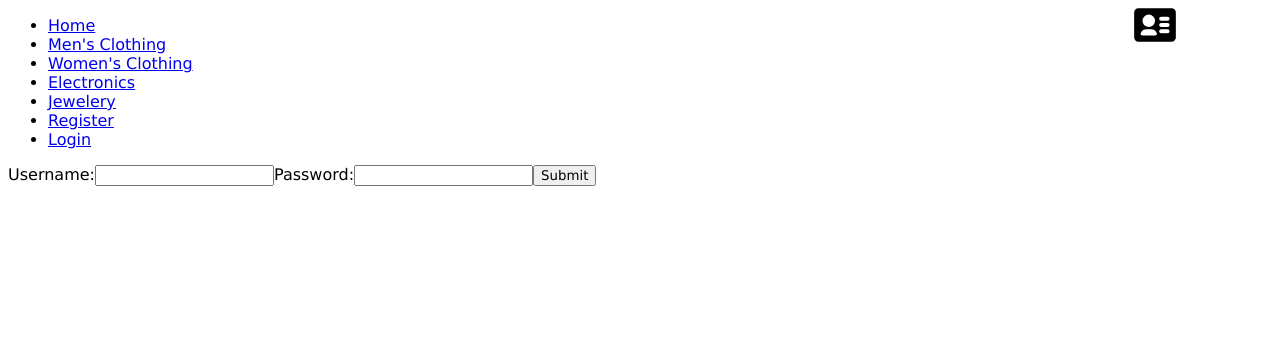
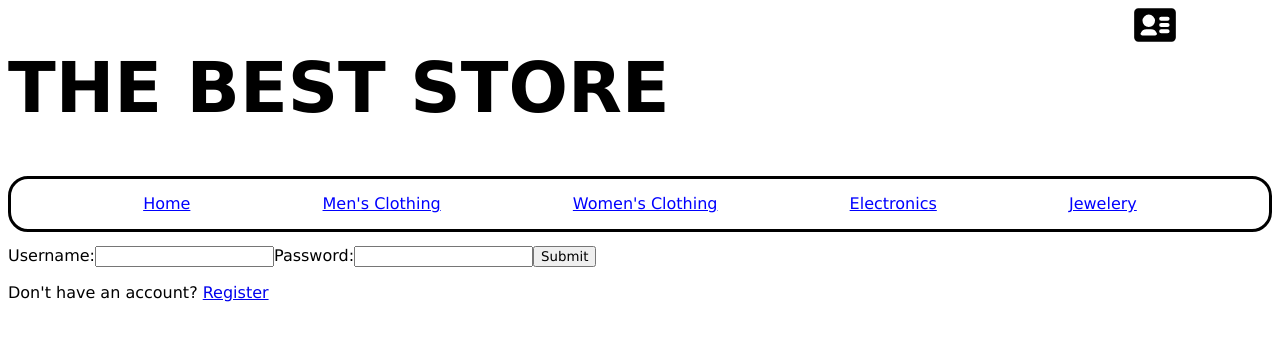
Before and after one commit to alectorres0/capstone_e-commerce, a React (Vite) app in the folder client/: page /login in a window 1280 px wide. Shown: the top 340 px of the page. Built offline with nearby package versions, Linux system fonts and the light colour scheme.

Commit message:
more styling with navbar

```diff
--- a/client/src/App.css
+++ b/client/src/App.css
@@ -56,7 +56,14 @@ padding: 20px;
 .cart>svg{
     width: 50px;
     height: 50px;
+    transition: width 0.3s ease-in-out;
+    transition: height 0.3s ease-in-out;
 
+}
+
+.cart>svg:hover{
+    width: 60px;
+    height: 60px;
 }
 .cart>span{
     margin-right: 5px;
@@ -70,6 +77,12 @@ padding: 20px;
 .accountSymbol>svg{
     width: 50px;
     height: 50px;
+    transition: width 0.3s ease-in-out;
+    transition: height 0.3s ease-in-out;
+}
+.accountSymbol>svg:hover{
+    width:60px;
+    height:60px;
 }
 
 .accountInfo{
@@ -80,3 +93,42 @@ padding: 20px;
     width: 50%;
     padding: 20px;
 }
+.navBar{
+    padding: 0px;
+    margin-bottom: 40px;
+}
+.navBar>nav{
+    padding: 0px;
+    height:30px;
+
+
+}
+.navBar>nav>ul{
+    list-style-type: none;
+    display:flex;
+    justify-content:space-evenly;
+    align-items:center;
+    padding: 0px;
+    border: 3px solid black;
+    border-radius: 20px;
+    height:50px;
+
+
+}
+
+.navBar>nav>ul>li{
+
+    display: flex;
+    justify-content: center;
+    align-items: center;
+    height:50px;
+    padding: 0px;
+}
+.navBar>nav>ul>li:hover{
+    border: 2px solid black;
+}
+.navBar>nav>ul>li>a{
+
+    color: blue;
+    align-items:center;
+}
--- a/client/src/App.jsx
+++ b/client/src/App.jsx
@@ -23,6 +23,7 @@ function App() {
 
   return (
     <>
+    <h1 style = {{fontSize: '70px'}}>THE BEST STORE</h1>
     <Navbar/>
     <AccountSymbol token = {token}/>
     { cartId && <Cart cartQuantity = {cartQuantity} setCartQuantity={setCartQuantity} userId = {userId} token = {token}/>}
--- a/client/src/components/Login.jsx
+++ b/client/src/components/Login.jsx
@@ -1,4 +1,5 @@
 import {useState} from 'react'
+import {Link} from 'react-router-dom'
 import {userLogin, fetchCart} from '../API'
 
 const Login = ({cartId, setCartId,token,setToken,userId, setUserId, setUserInfo}) =>{
@@ -24,6 +25,7 @@ const handleChange = (e) => {
     }));
   };
 return(
+  <div>
     <form onSubmit = {handleSubmit}>
         <label>
             Username:
@@ -36,6 +38,8 @@ return(
         <button type = "submit">Submit</button>
         </form>
 
+        <p>Don't have an account? <Link to = "/register">Register</Link></p>
+        </div>
 )
 }
 
--- a/client/src/components/Navbar.jsx
+++ b/client/src/components/Navbar.jsx
@@ -10,8 +10,6 @@ const Navbar = () =>{
         <li><Link to = "/women's clothing">Women's Clothing</Link></li>
         <li><Link to = "/electronics">Electronics</Link></li>
         <li><Link to = "/jewelery">Jewelery</Link></li>
-        <li><Link to = "/register">Register</Link></li>
-        <li><Link to = "/login">Login</Link></li>
         </ul>
     </nav>
     </header>
```
